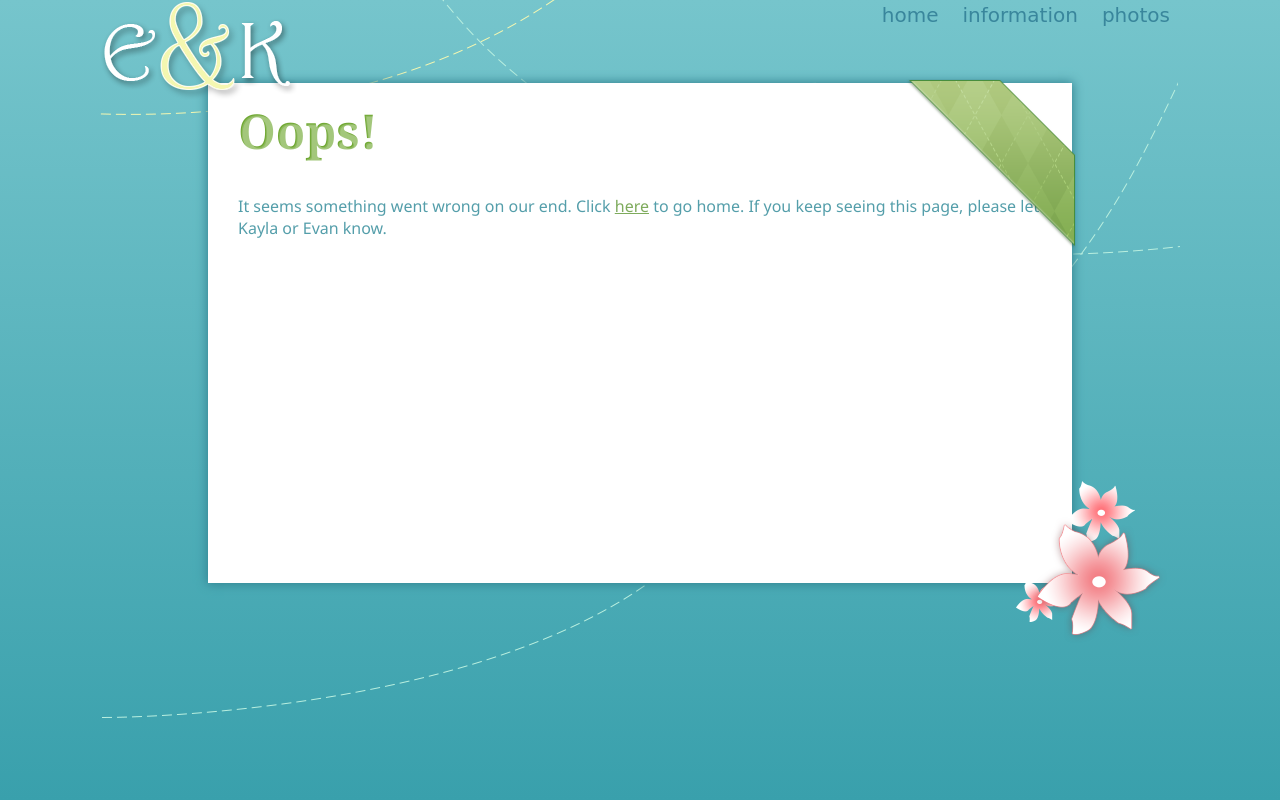
After one commit to elindell/cheeseandcheat, a Python web app: template templates/500.html in a window 1280 px wide. The commit adds this page. Run offline with Jinja, Linux system fonts and the light colour scheme; the template is opened without the code that fills it, so the values that code supplies are empty; some libraries are stand-ins or nearby versions; some web fonts are replaced.

Commit message:
Add a 404 and a 500 page

```diff
--- /dev/null
+++ b/static/stylesheets/500.css
@@ -0,0 +1,11 @@
+#heading:before, #heading:after {
+	content: "Oops!";
+}
+
+#heading {
+	margin-top: 15px;
+}
+
+#text {
+	width: 804px;
+}
--- /dev/null
+++ b/static/stylesheets/informationBase.css
@@ -0,0 +1,53 @@
+#backgroundContainer {
+	background-color: white;
+	min-height: 500px;
+	width: 864px;
+	position: absolute;
+	left: 50%;
+	margin-left: -40%;
+	margin-top: 83px;
+	box-shadow: 0 0 10px 1px #328290;
+}
+
+#contentContainer {
+	margin: auto auto 20px 30px;
+	font-family: "Segoe UI", Frutiger, "Frutiger Linotype", "Dejavu Sans", "Helvetica Neue", Arial, sans-serif;
+	color: #549EAA;
+}
+
+#ribbon {
+	position: absolute;
+	right: -4px;
+	top: -4px;
+}
+
+.heading {
+	font-family: Georgia, Times, "Times New Roman", serif;
+	color: #70A833;
+	position: relative;
+	font-size: 3em;
+	margin: 15px auto 10px auto;
+}
+
+.heading:before, .heading:after {
+    color: rgba(255,255,255,.2);
+    position: absolute;
+}
+
+.heading:before { top: 1px; left: 1px }
+.heading:after  { top: 2px; left: 2px }
+
+#flowersBack {
+	position: absolute;
+	right: -63px;
+	bottom: -39px;
+}
+
+#flowerFront {
+	position: absolute;
+	right: -95px;
+	bottom: -60px;
+}
+
+#contentContainer a:link {color:#7EAB5C;}
+#contentContainer a:visited {color: #7EAB5C;}
--- /dev/null
+++ b/templates/500.html
@@ -0,0 +1,10 @@
+{% extends "informationBase.html" %}
+{% block css %}
+{{ super() }}
+<link href="/static/stylesheets/500.css" rel="stylesheet" type="text/css" />
+{% endblock %}
+{% block information %}
+<h1 id="heading" class="heading">Oops!</h1>
+<br/>
+<p id="text">It seems something went wrong on our end. Click <a href="/">here</a> to go home. If you keep seeing this page, please let Kayla or Evan know.</p>
+{% endblock %}
--- /dev/null
+++ b/templates/informationBase.html
@@ -0,0 +1,15 @@
+{% extends "base.html" %}
+{% block css %}
+<link href="/static/stylesheets/informationBase.css" rel="stylesheet" type="text/css" />
+{% endblock %}
+{% block content %}
+<div id="backgroundContainer">
+	<img id="ribbon" width="170" height="170" src="/static/images/ribbon.png">
+	<div id="contentContainer">
+		{% block information %}
+		{% endblock %}
+	<img id="flowersBack" width="119" height="141" src="/static/images/flowersBack.png">
+	<img id="flowerFront" width="137" height="126" src="/static/images/flowerFront.png">
+	</div>
+</div>
+{% endblock %}
```
Also changed, not shown: handlers/http_errors.py (+8 -2 lines), static/stylesheets/404.css (added, +7 -0 lines), templates/404.html (added, +10 -0 lines), templates/information.html (+3 -9 lines).
